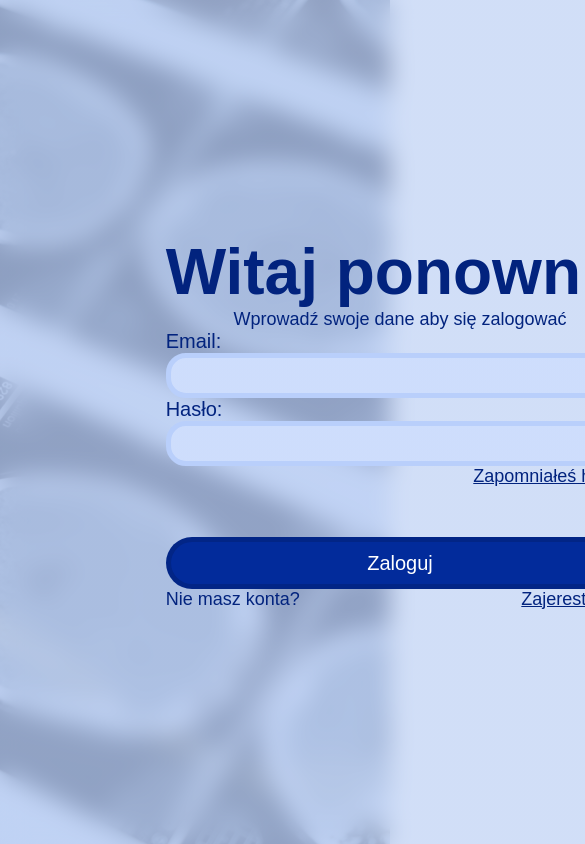
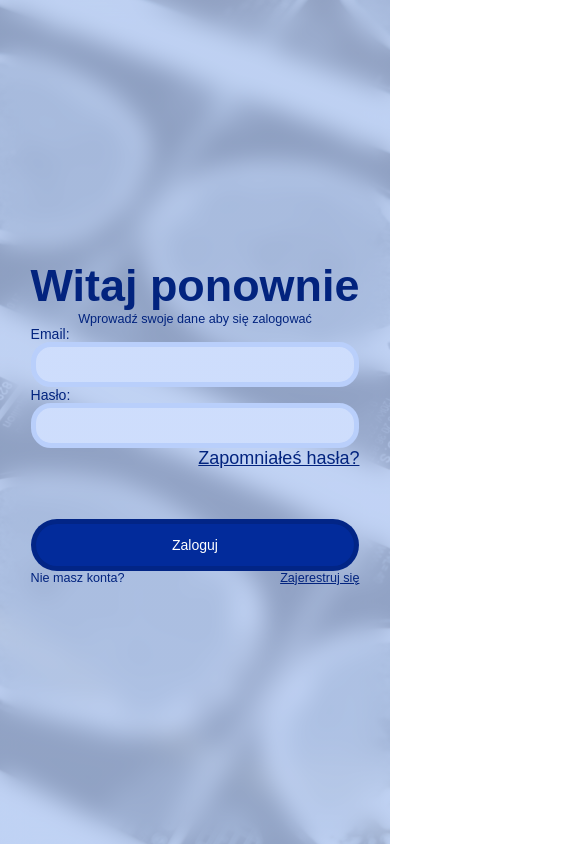
Before and after one commit to SGGW-Projekt-Zespolowy/SocialNetworkService-FE, an Angular app: page /login in a window 390 px wide. Shown: the top 844 px of the page, 585 px wide, since content can reach past the window. Built offline with nearby package versions, Linux system fonts and the light colour scheme; a web font is replaced by a local one.

Commit message:
Add responsiveness to login page

```diff
--- a/src/styles/auth.scss
+++ b/src/styles/auth.scss
@@ -81,3 +81,17 @@
     }
   }
 }
+
+@media screen and (max-width: 800px) {
+  .auth-form {
+    width: 100vw;
+    border-radius: 0px;
+    font-size: 18px;
+  }
+}
+
+@media screen and (max-width: 500px) {
+  .auth-form {
+    font-size: 3.6vw;
+  }
+}
```
